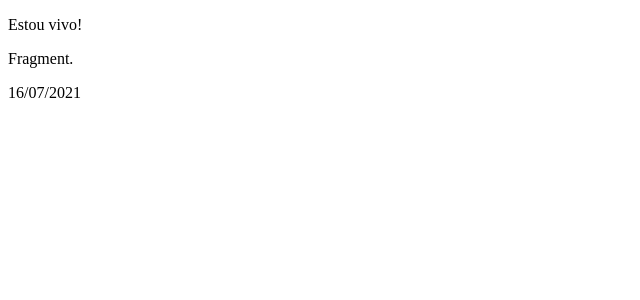
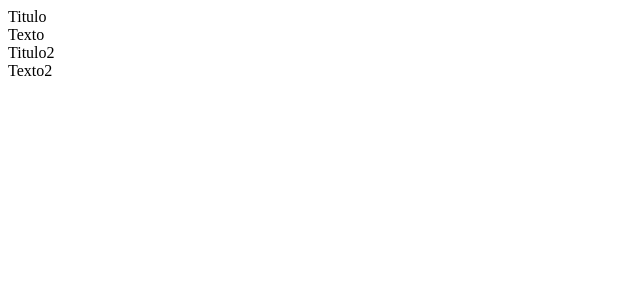
Before and after one commit to cogumm/WebReactLetsCode, a React (Create React App) app in the folder Modules/3-React/react-app/: page / in a window 1280 px wide. Shown: the top 300 px of the page, without its empty margins (0-640 px from the left). Built offline with nearby package versions, Linux system fonts and the light colour scheme.

Commit message:
Aula 05 - Props

```diff
--- a/Modules/3-React/react-app/src/App.js
+++ /dev/null
@@ -1,21 +0,0 @@
-import React from "react";
-
-class App extends React.Component {
-  render(){
-    return(
-      <>
-        <p>
-          Estou vivo!
-        </p>
-        <p>
-          Fragment.
-        </p>
-        <p>
-          {new Date().toLocaleDateString("pt-BR")}
-        </p>
-      </>
-    );
-  }
-}
-
-export default App;
--- /dev/null
+++ b/Modules/3-React/react-app/src/components/App.js
@@ -0,0 +1,15 @@
+import React from "react";
+
+class App extends React.Component {
+  render() {
+    return (
+      <>
+        <p>Estou vivo!</p>
+        <p>Fragment.</p>
+        <p>{new Date().toLocaleDateString("pt-BR")}</p>
+      </>
+    );
+  }
+}
+
+export default App;
--- /dev/null
+++ b/Modules/3-React/react-app/src/components/App2.js
@@ -0,0 +1,18 @@
+import React from "react";
+
+class App2 extends React.Component {
+  constructor(props) {
+    super(props);
+  }
+
+  render() {
+    return (
+      <div className="box">
+        <div id="title">{this.props.title}</div>
+        <div id="text">{this.props.children}</div>
+      </div>
+    );
+  }
+}
+
+export default App2;
--- a/Modules/3-React/react-app/src/index.js
+++ b/Modules/3-React/react-app/src/index.js
@@ -1,13 +1,17 @@
-import React from 'react';
-import ReactDOM from 'react-dom';
-import App from './App';
-import reportWebVitals from './reportWebVitals';
+import React from "react";
+import ReactDOM from "react-dom";
+import reportWebVitals from "./reportWebVitals";
+
+// import App from "./components/App";
+import App2 from "./components/App2";
 
 ReactDOM.render(
   <React.StrictMode>
-    <App />
+    {/* <App /> */}
+    <App2 title="Titulo">Texto</App2>
+    <App2 title="Titulo2">Texto2</App2>
   </React.StrictMode>,
-  document.getElementById('root')
+  document.getElementById("root")
 );
 
 reportWebVitals();
```
